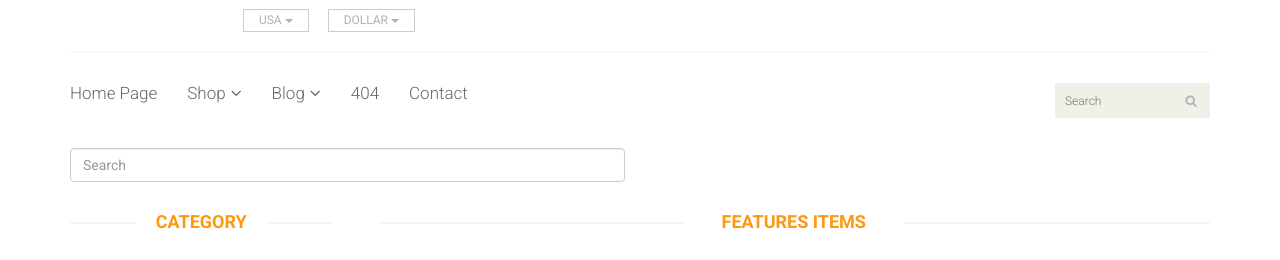
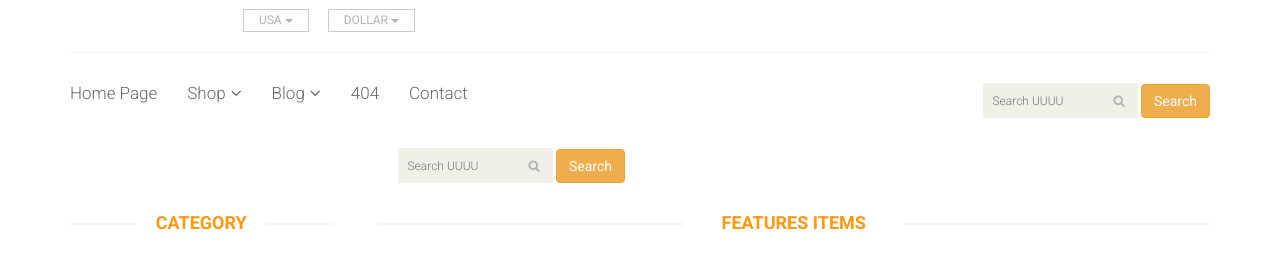
Before and after one commit to KIdvan777/ecommerce, a Django app: page /search/ in a window 1280 px wide. Shown: the part 358-618 px from the top of the page. Run offline with Django 3.2, Linux system fonts and the light colour scheme; data comes from the database, SQL or seed files in the repository; both versions use the stored data as it was after the commit.

Commit message:
search tag

```diff
--- a/src/products/models.py
+++ b/src/products/models.py
@@ -2,6 +2,7 @@ import random
 import os
 
 from django.db import models
+from django.db.models import Q
 from django.db.models.signals import pre_save
 from .utils import unique_slug_generator
 from django.urls import reverse
@@ -28,12 +29,24 @@ def upload_image_path(instance, filename):
 # Create your models here.
 
 class ProductQuerySet(models.query.QuerySet):
+    def active(self):
+        return self.filter(active=True)
+
     def featured(self):# Product.objects.all().featured()
         return self.filter(featured=True)
+
+    def search(self, query):
+        lookups = (Q(title__icontains=query) |
+                  Q(description__icontains=query) |
+                  Q(price__icontains=query))
+        return self.filter(lookups).distinct()
 
 class ProductManager(models.Manager):
     def get_queryset(self):
         return ProductQuerySet(self.model, using=self._db)
+
+    def all(self):
+        return self.get_queryset().active()
 
     def featured(self): #Product.objects.feature()
         return self.get_queryset().featured()
@@ -44,6 +57,8 @@ class ProductManager(models.Manager):
             return qs.first()
         return None
 
+    def search(self, query):
+        return self.get_queryset().active().search(query)
 
 class Product(models.Model):
     title =  models.CharField(max_length=255)
@@ -57,6 +72,7 @@ class Product(models.Model):
     condition = models.CharField(max_length=255)
     brand = models.CharField(max_length=255)
     featured = models.BooleanField(default=False)
+    active = models.BooleanField(default=False)
 
     objects = ProductManager()
 
--- /dev/null
+++ b/src/search/templates/search/snippets/search-form.html
@@ -0,0 +1,6 @@
+<form  method="GET"  action="{% url "search:query" %}" class="" >
+  <div class="search_box pull-right">
+    <input type="text" name="q" placeholder="Search UUUU" value="{{ request.GET.q }}"/>
+    <button type="submit" name="button" class="btn btn-warning"> Search </button>
+  </div>
+</form>
--- a/src/search/templates/search/view.html
+++ b/src/search/templates/search/view.html
@@ -8,7 +8,7 @@
       </div>
     {% else %}
       <div class="col-12 col-md-6 mx-auto" style="margin-bottom: 30px;">
-        <input class="form-control" type="text" name="" value="" placeholder="Search">
+        {% include 'search/snippets/search-form.html' %}
       </div>
     {% endif %}
   </div>
--- a/src/search/urls.py
+++ b/src/search/urls.py
@@ -5,5 +5,5 @@ from .views import (
             )
 
 urlpatterns = [
-    url(r'^$', SearchProductView.as_view(), name='list'),
+    url(r'^$', SearchProductView.as_view(), name='query'),
 ]
--- a/src/search/views.py
+++ b/src/search/views.py
@@ -29,5 +29,5 @@ class SearchProductView(ListView):
         method_dict = request.GET
         query = method_dict.get('q',None)
         if query is not None:
-            return Product.objects.filter(title__icontains=query)
+            return Product.objects.search(query)
         return Product.objects.featured()
--- a/src/templates/base/header.html
+++ b/src/templates/base/header.html
@@ -144,9 +144,7 @@
 						</div>
 					</div>
 					<div class="col-sm-3">
-						<div class="search_box pull-right">
-							<input type="text" placeholder="Search"/>
-						</div>
+					{% include 'search/snippets/search-form.html' %}
 					</div>
 				</div>
 			</div>
```
Also changed, not shown: src/db.sqlite3, src/products/migrations/0012_product_active.py (added).
